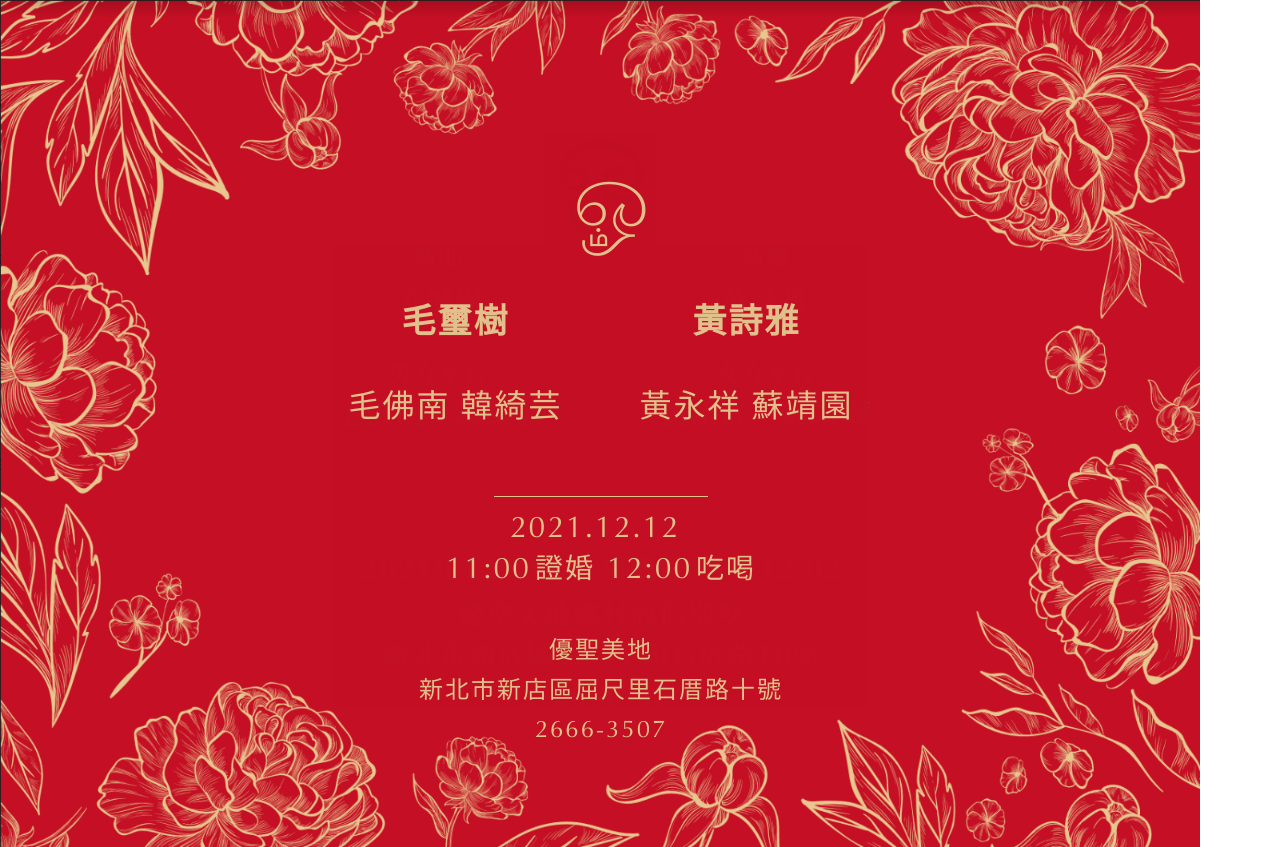
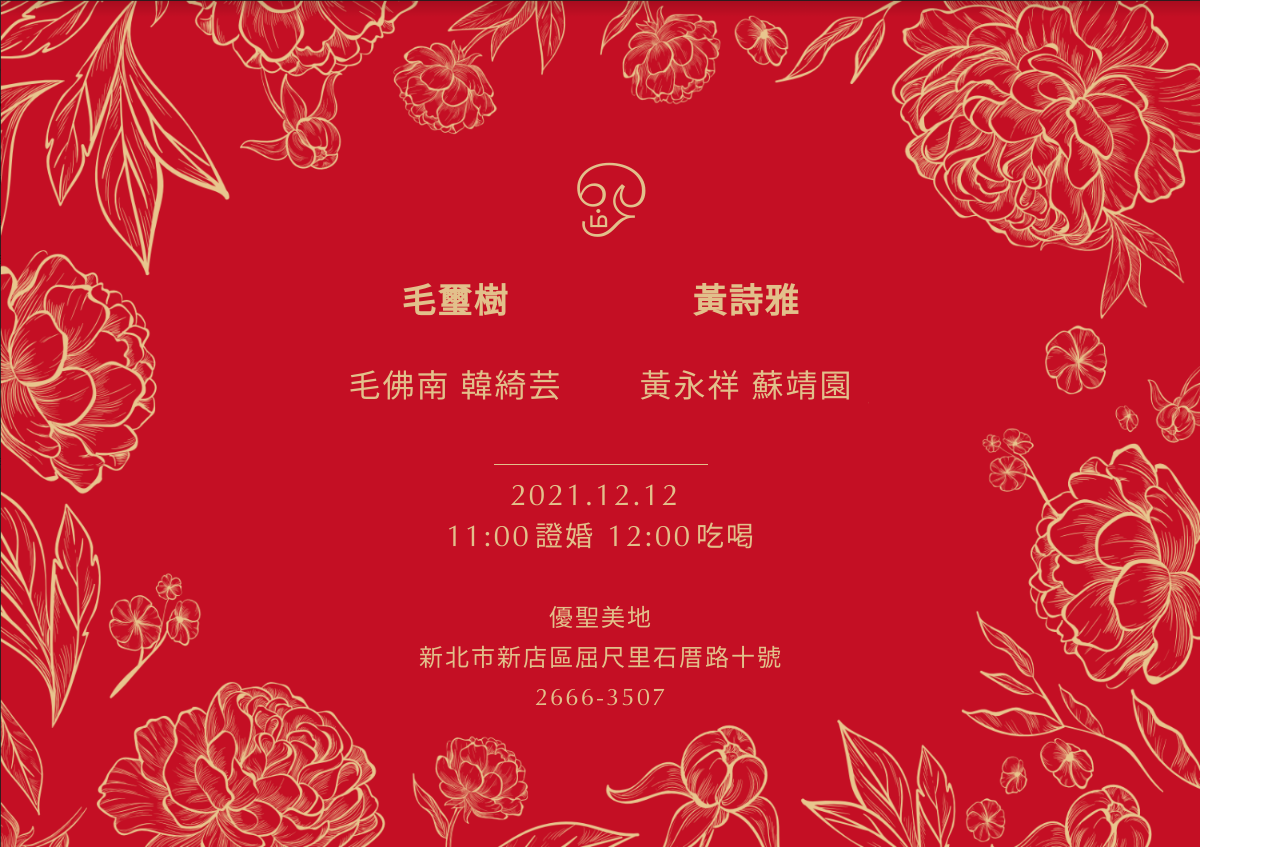
Before and after one commit to marsonmao/wedding-invitation, a React (Create React App) app: page / in a window 1280 px wide. Built offline with nearby package versions, Linux system fonts and the light colour scheme; a web font is replaced by a local one.

Commit message:
adjust logo top, adjust center texts margins

```diff
--- a/src/App.js
+++ b/src/App.js
@@ -53,10 +53,9 @@ function App() {
 
 export default App;
 
-const grey = '#a8a8a8';
 const red = '#c40f24';
 const gold = '#e2c08b';
-const opacity = 0.99;
+const opacity = 1.0;
 const logoSize = 80;
 const rootWidth = 1200;
 
@@ -145,7 +144,7 @@ const classes = {
   `,
   logo: css`
     position: absolute;
-    top: 163px;
+    top: 144px;
     left: calc(${rootWidth * 0.5}px - ${logoSize * 0.5}px + ${logoSize * 0.15}px);
     width: ${logoSize}px;
     height: ${logoSize}px;
@@ -195,8 +194,8 @@ const classes = {
     flex-direction: row;
     justify-content: center;
     align-items: flex-start;
-    margin-top: 60px;
-    margin-bottom: 72px;
+    margin-top: 40px;
+    margin-bottom: 60px;
   `,
   topSectionCell: css`
     width: 50%;
```
